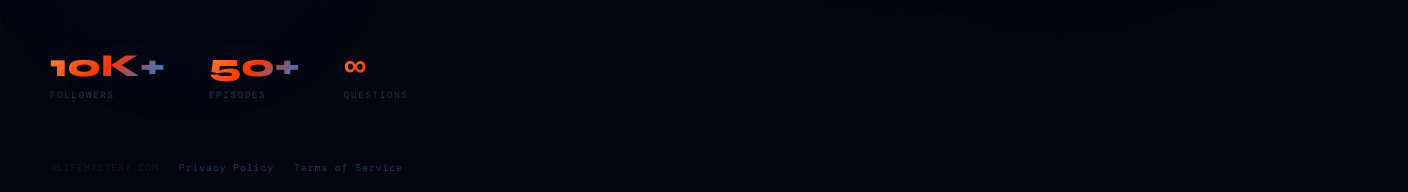
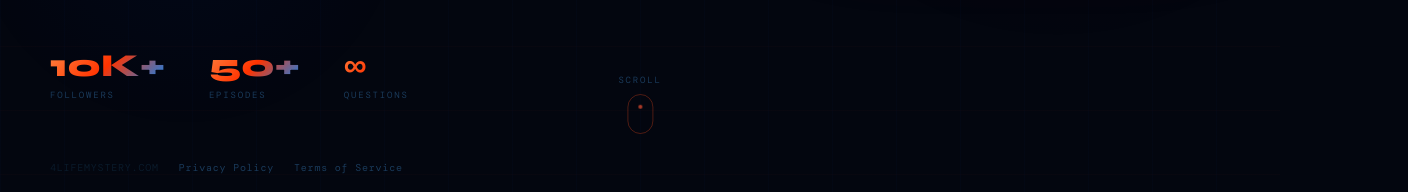
Before and after one commit to raybags-dev/autovid-project, a React (Vite) app in the folder frontend/: page / in a window 1280 px wide. Shown: the part 722-914 px from the top of the page, 1408 px wide, since content can reach past the window. Built offline with nearby package versions, Linux system fonts and the light colour scheme; a web font is replaced by a local one.

Commit message:
fix scroll: remove selectstart blocker, overflow clip on sections, add scroll nudge on hero

```diff
--- a/frontend/src/pages/LandingPage.jsx
+++ b/frontend/src/pages/LandingPage.jsx
@@ -110,18 +110,16 @@ export default function LandingPage() {
     return () => clearInterval(autoRef.current);
   }, []);
 
-  // disable copy / right-click
+  // disable copy / right-click (keep selectstart OUT — it blocks touch scrolling on iOS)
   useEffect(() => {
     const block = (e) => e.preventDefault();
-    document.addEventListener("contextmenu",  block);
-    document.addEventListener("selectstart",  block);
-    document.addEventListener("dragstart",    block);
-    document.addEventListener("copy",         block);
+    document.addEventListener("contextmenu", block);
+    document.addEventListener("copy",        block);
+    document.addEventListener("dragstart",   block);
     return () => {
-      document.removeEventListener("contextmenu",  block);
-      document.removeEventListener("selectstart",  block);
-      document.removeEventListener("dragstart",    block);
-      document.removeEventListener("copy",         block);
+      document.removeEventListener("contextmenu", block);
+      document.removeEventListener("copy",        block);
+      document.removeEventListener("dragstart",   block);
     };
   }, []);
 
@@ -185,8 +183,9 @@ export default function LandingPage() {
         .side-dot:hover .side-label { opacity: 1; }
 
         /* ANIMATIONS */
-        @keyframes fadeUp { from { opacity:0; transform:translateY(28px); } to { opacity:1; transform:translateY(0); } }
-        @keyframes glow   { 0%,100% { opacity:0.5; } 50% { opacity:1; } }
+        @keyframes fadeUp    { from { opacity:0; transform:translateY(28px); } to { opacity:1; transform:translateY(0); } }
+        @keyframes glow      { 0%,100% { opacity:0.5; } 50% { opacity:1; } }
+        @keyframes scrollPulse { 0%,100% { opacity:0.25; transform:translateY(0); } 50% { opacity:0.9; transform:translateY(6px); } }
         .anim-1 { animation: fadeUp 0.7s ease both; }
         .anim-2 { animation: fadeUp 0.7s 0.12s ease both; }
         .anim-3 { animation: fadeUp 0.7s 0.24s ease both; }
@@ -309,7 +308,7 @@ export default function LandingPage() {
       </nav>
 
       {/* ══ HERO ══════════════════════════════════════════════════════════════ */}
-      <section id="hero" style={{ minHeight: "100vh", display: "flex", alignItems: "center", position: "relative", padding: "100px 20px 80px" }}>
+      <section id="hero" style={{ minHeight: "100vh", display: "flex", alignItems: "center", position: "relative", padding: "100px 20px 80px", overflow: "clip" }}>
         <div className="grid-bg" />
         <div style={{ position: "absolute", width: "60vw", height: "60vw", maxWidth: 700, maxHeight: 700, borderRadius: "50%", background: "radial-gradient(circle,rgba(180,40,0,0.07),transparent 68%)", top: "10%", right: "-10%", pointerEvents: "none", animation: "glow 7s ease-in-out infinite" }} />
         <div style={{ position: "absolute", width: "40vw", height: "40vw", maxWidth: 500, maxHeight: 500, borderRadius: "50%", background: "radial-gradient(circle,rgba(0,80,200,0.06),transparent 68%)", bottom: "10%", left: "-5%", pointerEvents: "none", animation: "glow 9s 2s ease-in-out infinite" }} />
@@ -376,6 +375,14 @@ export default function LandingPage() {
               Terms of Service
             </Link>
           </div>
+
+          {/* scroll nudge */}
+          <button onClick={() => scrollTo("about")} style={{ position: "absolute", bottom: 32, left: "50%", transform: "translateX(-50%)", display: "flex", flexDirection: "column", alignItems: "center", gap: 8, background: "none", border: "none", cursor: "pointer", zIndex: 2, padding: "8px 16px" }}>
+            <span style={{ fontSize: 9, color: "#1a3a5a", letterSpacing: "0.2em" }}>SCROLL</span>
+            <div style={{ width: 26, height: 40, border: "1px solid rgba(255,80,30,0.3)", borderRadius: 13, display: "flex", alignItems: "flex-start", justifyContent: "center", paddingTop: 6 }}>
+              <div style={{ width: 4, height: 4, borderRadius: "50%", background: "#ff5533", animation: "scrollPulse 1.8s ease-in-out infinite" }} />
+            </div>
+          </button>
         </div>
       </section>
 
@@ -571,7 +578,7 @@ export default function LandingPage() {
       </section>
 
       {/* ══ COMMUNITY + COMMENTS ══════════════════════════════════════════════ */}
-      <section id="community" style={{ padding: "100px 20px 120px", position: "relative" }}>
+      <section id="community" style={{ padding: "100px 20px 120px", position: "relative", overflow: "clip" }}>
         <div className="grid-bg" />
         <div style={{ position: "absolute", width: "60vw", height: "60vw", maxWidth: 700, maxHeight: 700, borderRadius: "50%", background: "radial-gradient(circle,rgba(150,40,0,0.05),transparent 70%)", top: "50%", left: "50%", transform: "translate(-50%,-50%)", pointerEvents: "none" }} />
 
```
